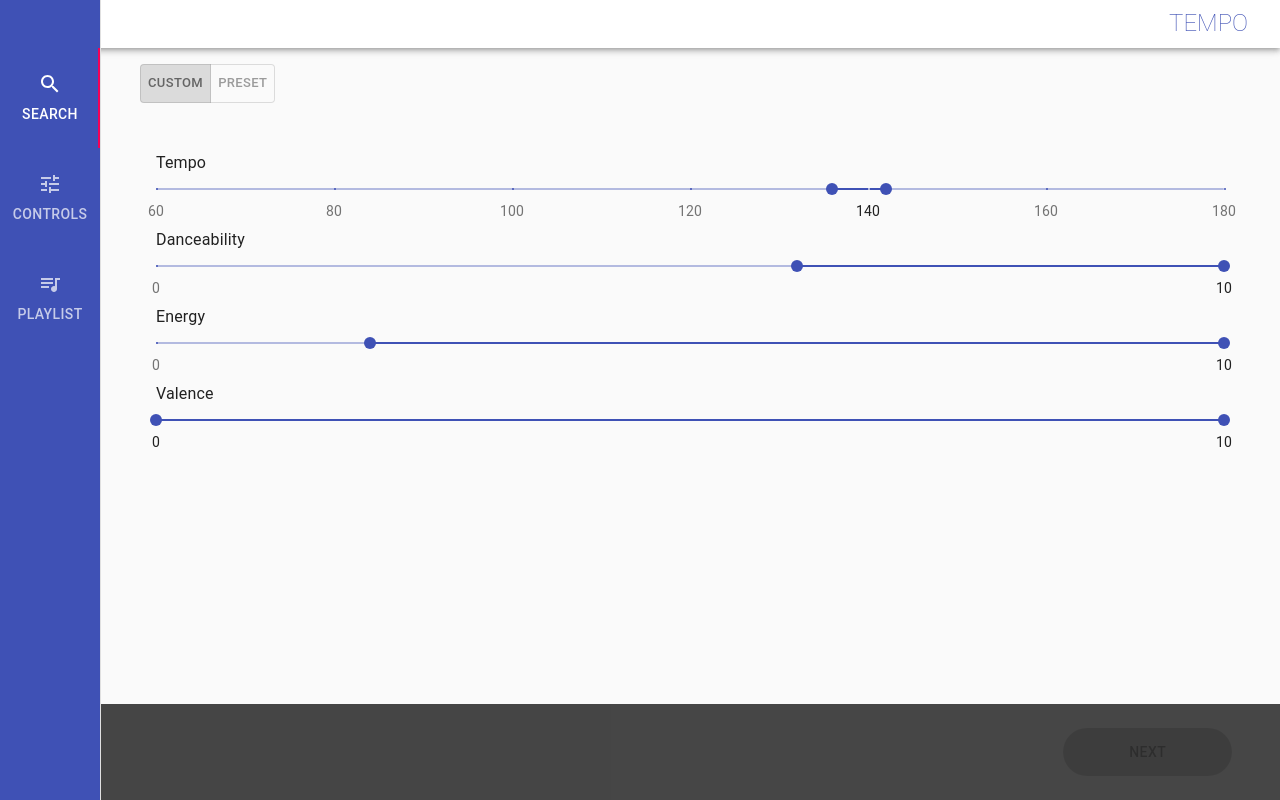
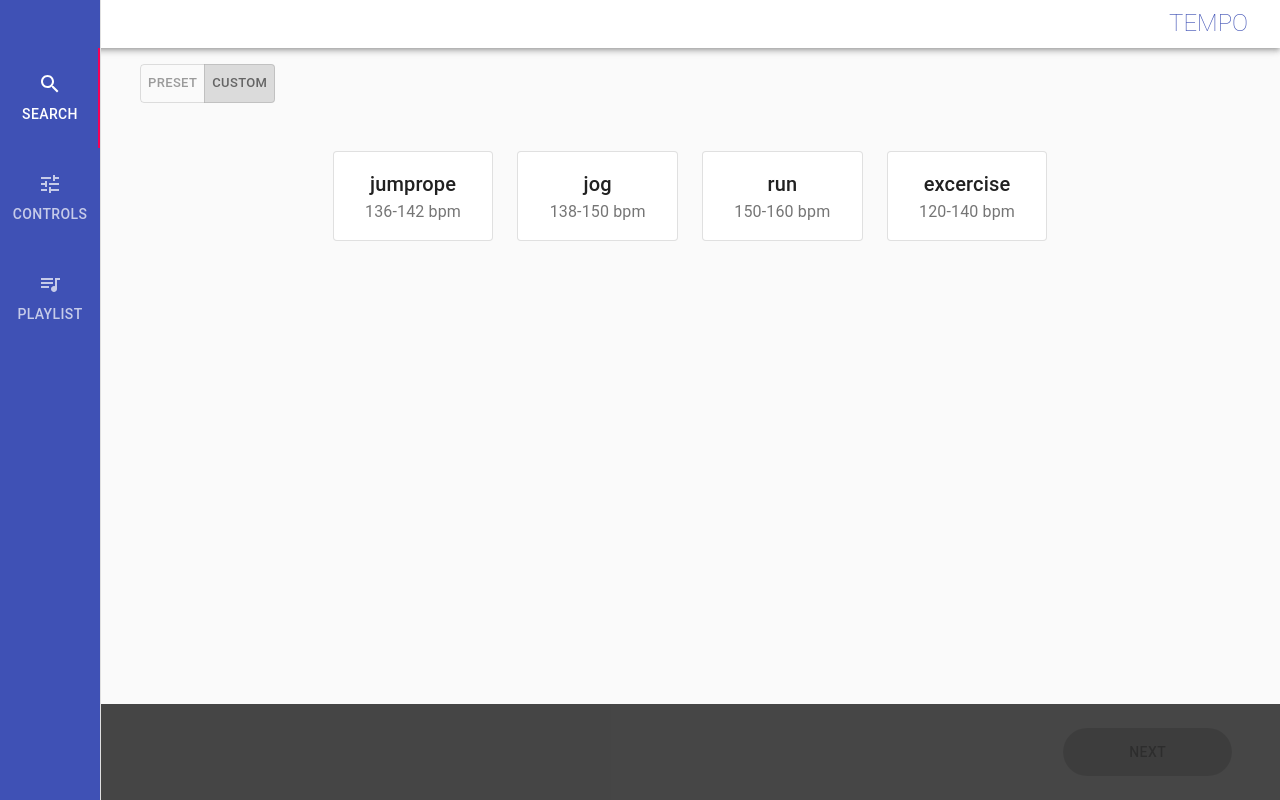
Before and after one commit to JoelWukusick/tempo, a React app: page /controls in a window 1280 px wide. Both pictures are taken after a click on the button "CONTINUE WITHOUT SAVE OPTION". Built offline with nearby package versions, Linux system fonts and the light colour scheme; the HTML template or start-up script is replaced by a standard one.

Commit message:
Switch preset/custom control workflow

```diff
--- a/src/Controls.jsx
+++ b/src/Controls.jsx
@@ -21,17 +21,17 @@ export default function Controls() {
               value={controlScreen}
               exclusive
               aria-label="search type">
-              <ToggleButton onClick={() => { setControlScreen('custom') }} value='custom' component={Link} to={'/controls'} aria-label="centered">
+              <ToggleButton onClick={() => { setControlScreen('presets') }} value='presets' component={Link} to={'/controls'} aria-label="centered">
+                preset
+            </ToggleButton>
+              <ToggleButton onClick={() => { setControlScreen('custom') }} value='custom' component={Link} to={'/controls/custom'} aria-label="right aligned">
                 custom
-            </ToggleButton>
-              <ToggleButton onClick={() => { setControlScreen('presets') }} value='presets' component={Link} to={'/controls/preset'} aria-label="right aligned">
-                preset
             </ToggleButton>
             </ToggleButtonGroup>
           </Box >
           <Box pb={10}>
-            <Route exact path='/controls' component={CustomControls} />
-            <Route path='/controls/preset' component={PresetControls} />
+            <Route exact path='/controls' component={PresetControls} />
+            <Route path='/controls/custom' component={CustomControls} />
           </Box>
         </Container>
       </BrowserRouter >
--- a/src/PresetControls.jsx
+++ b/src/PresetControls.jsx
@@ -21,7 +21,7 @@ export default function PresetControls({setOption}) {
               return (
                 <Grid item xs={6} sm={4} md={3} lg={2}>
                   <Card variant="outlined" >
-                    <CardActionArea component={Link} to={'/controls'} onClick={(e) => { handleSelectPreset(preset) }}>
+                    <CardActionArea component={Link} to={'/controls/custom'} onClick={(e) => { handleSelectPreset(preset) }}>
                       <CardContent>
                         <Typography variant="h6" component="h2" align='center'>
                           {preset.name}
```
